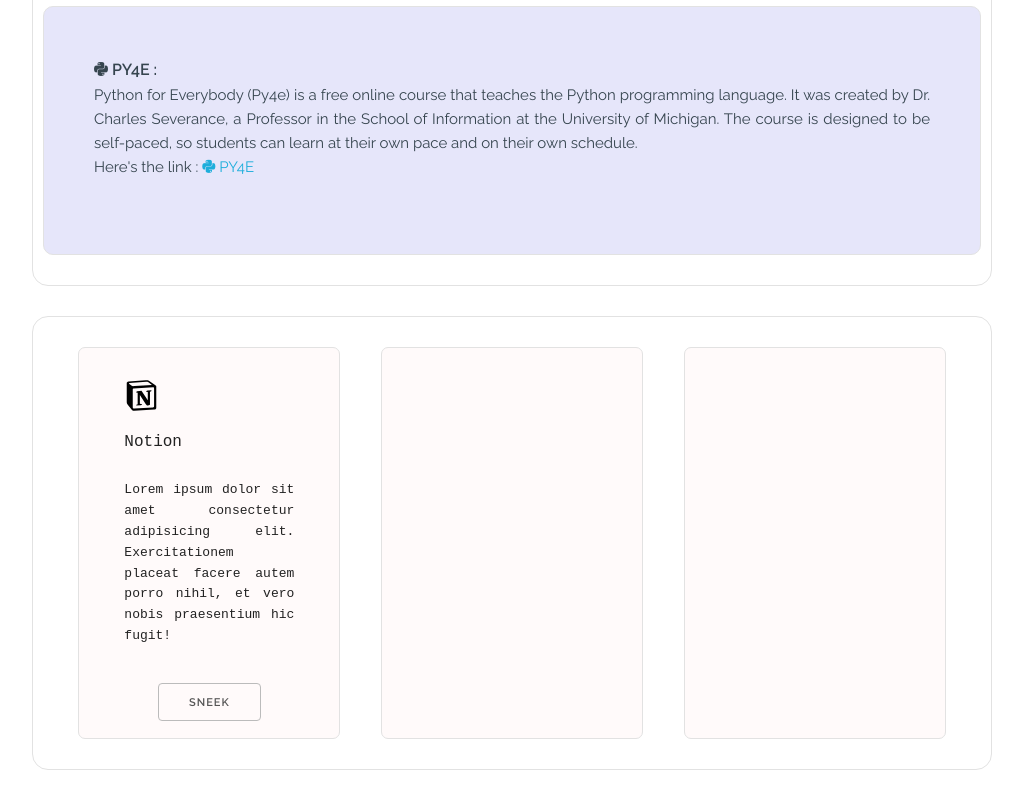
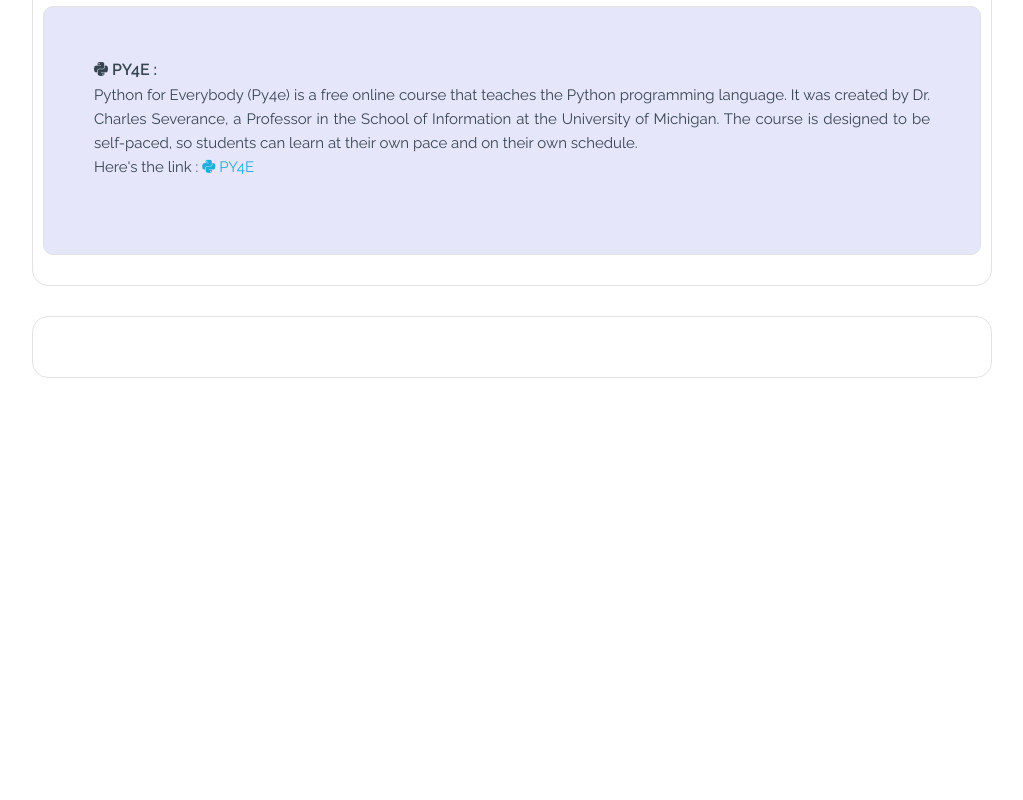
Before and after one commit to abid365/Hashcode, a plain HTML site: page index.html in a window 1280 px wide. Shown: the part 1626-2426 px from the top of the page, without its empty margins (128-1151 px from the left). After the commit the page ends 2034 px from the top, so only its background shows below. Drawn offline with Linux system fonts and the light colour scheme.

Commit message:
new stacks

```diff
--- a/index.html
+++ b/index.html
@@ -119,22 +119,7 @@
     </section>
 
     <section class="three"> <!--Page three / branch media-->
-        <div class="media">
-            <div class="item">
-              <figure>
-                <img id="notion" src="images/icons8-notion.svg" alt="Notion">
-                  <figcaption>Notion</figcaption>
-              </figure>
-              <p id="social-description">Lorem ipsum dolor sit amet consectetur adipisicing elit. Exercitationem placeat facere autem porro nihil, et vero nobis praesentium hic fugit!</p>
-              <button class="btn-ola">Sneek</button>
-            </div>
-            <div class="item">
 
-            </div>
-            <div class="item">
-
-            </div>
-        </div>
     </section>
 
 
```
